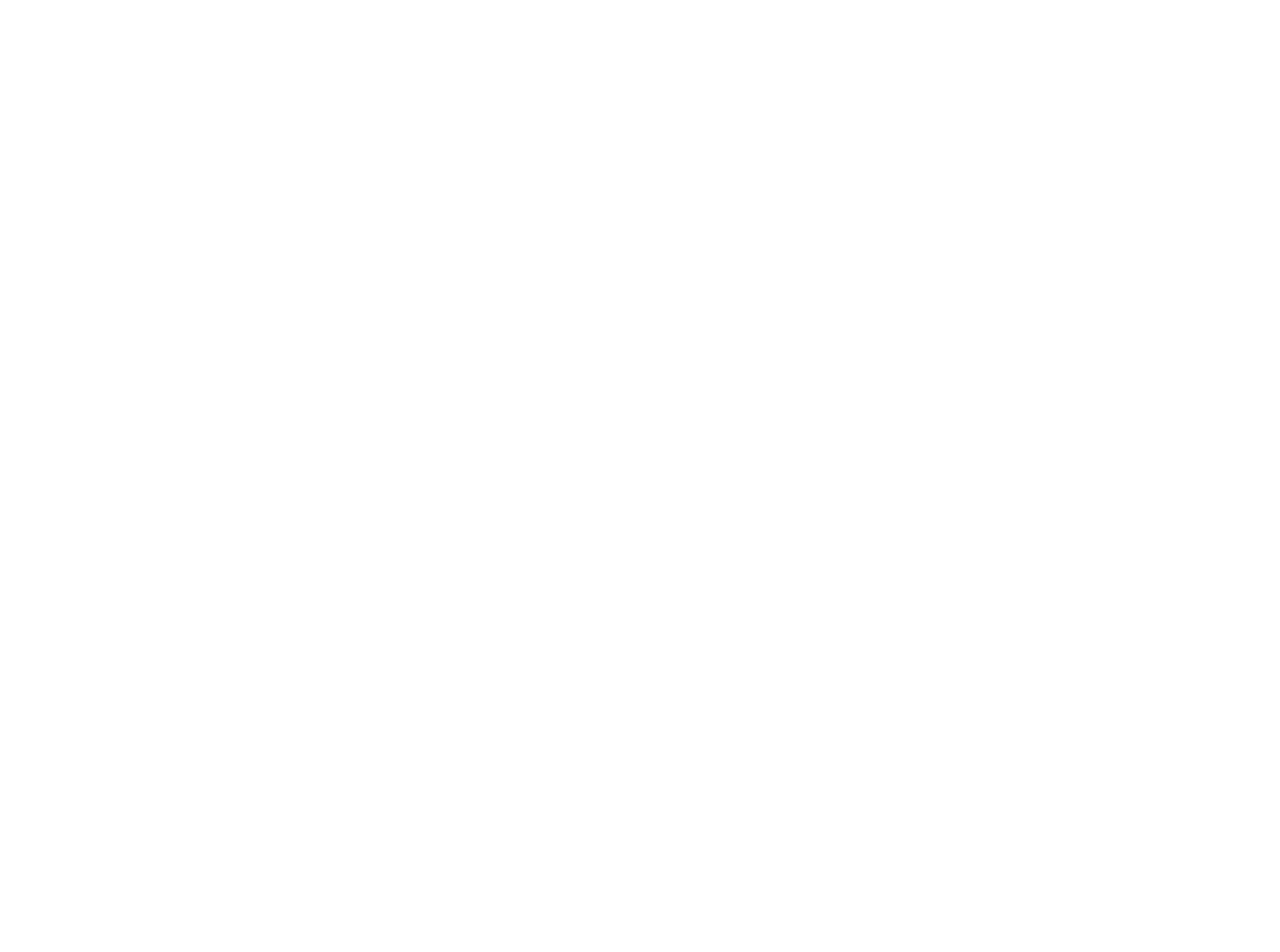
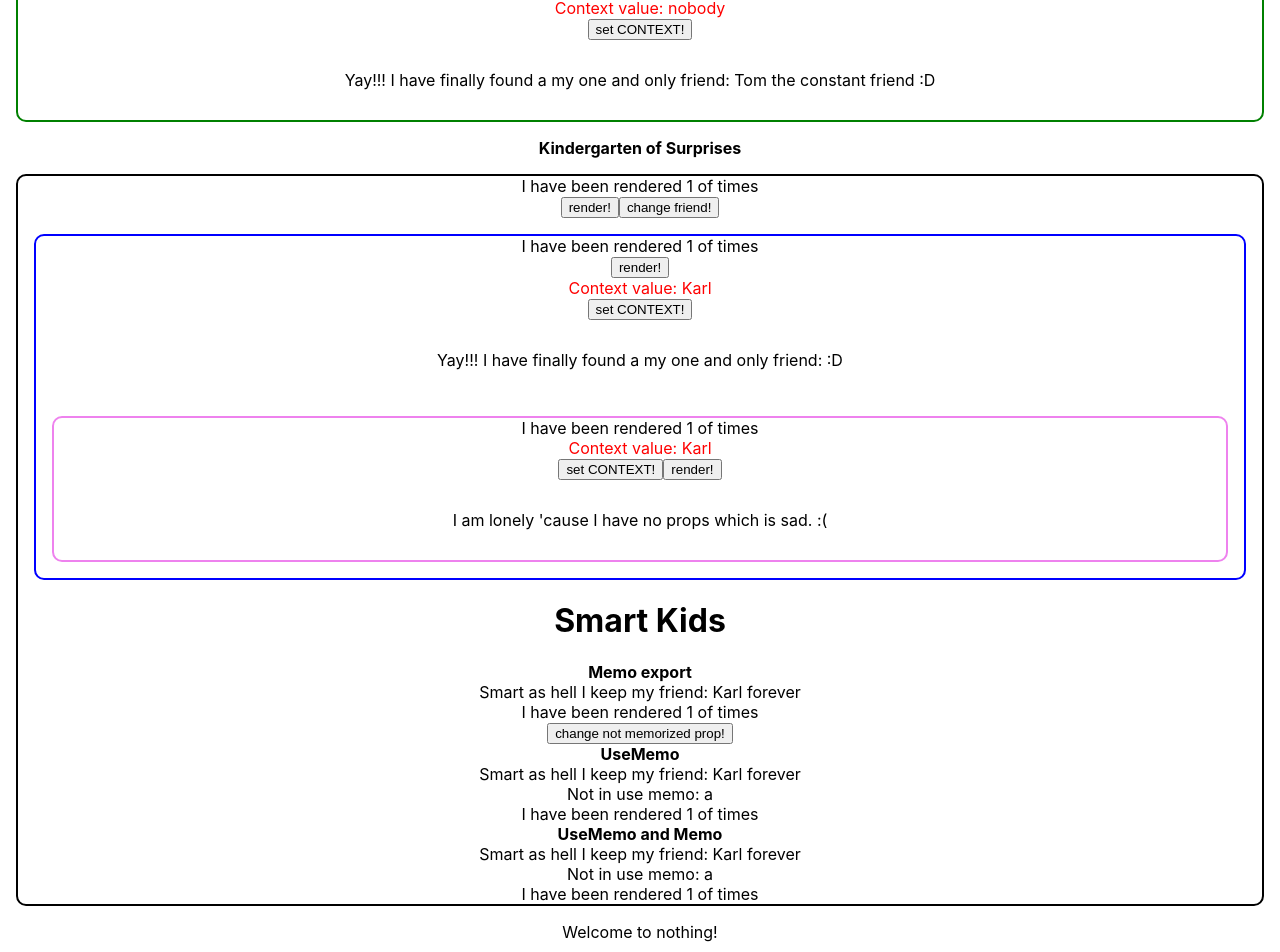
Before and after one commit to Lumir-Ludvik/react-tests, a React (Create React App) app: page / in a window 1280 px wide. Shown: the part 542-1494 px from the top of the page. Before the commit the page ends 800 px from the top, so only its background shows below. Built offline with nearby package versions, Linux system fonts and the light colour scheme.

Commit message:
add memo useMemo context and many children

```diff
--- a/package.json
+++ b/package.json
@@ -11,6 +11,11 @@
     "react-router-dom": "^6.3.0",
     "react-scripts": "5.0.1",
     "web-vitals": "^2.1.4"
+  },
+  "devDependencies": {
+    "@babel/preset-react": "^7.18.6",
+    "babel-cli": "^6.26.0",
+    "sass": "^1.55.0"
   },
   "scripts": {
     "start": "react-scripts start",
--- /dev/null
+++ b/src/components/dummy-child-with-props/dummy-child-with-props.jsx
@@ -0,0 +1,23 @@
+import {useContext, useRef, useState} from "react";
+import {KindergartenContext} from "../../context/kindergarten-context";
+
+export const DummyChildWithProps = (props) => {
+    const {friend, setFriend} = useContext(KindergartenContext);
+    const [triggerRender,setTriggerRender] = useState(true);
+    const renderCounter  = useRef(0);
+
+    renderCounter.current = renderCounter.current + 1;
+
+    return (
+        <div style={{border: `2px solid ${props.color}`, borderRadius: "10px", margin: "1rem"}}>
+            <div>I have been rendered {renderCounter.current} of times</div>
+            <button onClick={() => setTriggerRender(!triggerRender)}>render!</button>
+            <div style={{color: "red"}}>Context value: {friend}</div>
+            <button onClick={() => setFriend(friend + renderCounter.current)}>set CONTEXT!</button>
+            <div style={{height: "80px", display: "flex", alignItems: "center", justifyContent: "center"}}>Yay!!! I have
+                finally found a my one and only friend: {props.myProp} :D
+            </div>
+            {props.children}
+        </div>
+    )
+}
--- /dev/null
+++ b/src/components/dummy-child/dummy-child.jsx
@@ -0,0 +1,22 @@
+import {useContext, useRef, useState} from "react";
+import {KindergartenContext} from "../../context/kindergarten-context";
+
+export const DummyChild = () => {
+    const {friend, setFriend} = useContext(KindergartenContext);
+    const [triggerRender,setTriggerRender] = useState(true);
+    const renderCounter  = useRef(0);
+
+    renderCounter.current = renderCounter.current + 1;
+
+    return (
+        <div style={{border: `2px solid violet`, borderRadius: "10px", margin: "1rem"}}>
+            <div>I have been rendered {renderCounter.current} of times</div>
+            <div style={{color: "red"}}>Context value: {friend}</div>
+            <button onClick={() => setFriend(friend + renderCounter.current)}>set CONTEXT!</button>
+            <button onClick={() => setTriggerRender(!triggerRender)}>render!</button>
+            <div style={{height: "80px", display: "flex", alignItems: "center", justifyContent: "center"}}>I am lonely
+                'cause I have no props which is sad. :(
+            </div>
+        </div>
+    )
+}
--- /dev/null
+++ b/src/components/kindergarden-of-suprises/kindergarden-of-suprises.jsx
@@ -0,0 +1,37 @@
+import {DummyChildWithProps} from "../dummy-child-with-props/dummy-child-with-props";
+import {DummyChild} from "../dummy-child/dummy-child";
+import {useRef, useState} from "react";
+import {MemoChildWithProps} from "../memo-child/memo-child";
+import {UseMemoChild} from "../use-memo-child/use-memo-child";
+import {UseMemoAndMemo} from "../use-memo-child/use-memo-with-memo-child";
+import {KindergartenContext} from "../../context/kindergarten-context";
+
+export const KindergardenOfSuprises = () => {
+    const [triggerRender, setTriggerRender] = useState(true);
+    const [friend, setFriend] = useState("Karl")
+    const [otherProp, setOtherProp] = useState("a")
+    const renderCounter = useRef(0);
+
+    renderCounter.current = renderCounter.current + 1;
+
+    return (
+        <div style={{border: `2px solid black`, borderRadius: "10px", margin: "1rem"}}>
+            <KindergartenContext.Provider value={{friend, setFriend}}>
+                <div>I have been rendered {renderCounter.current} of times</div>
+                <button onClick={() => setTriggerRender(!triggerRender)}>render!</button>
+                <button onClick={() => setFriend(friend + renderCounter.current)}>change friend!</button>
+                <DummyChildWithProps color={"blue"}>
+                    <DummyChild/>
+                </DummyChildWithProps>
+                <h1>
+                    <strong>Smart Kids</strong>
+                </h1>
+                <MemoChildWithProps myProp={friend}/>
+                <button onClick={() => setOtherProp(otherProp + renderCounter.current)}>change not memorized prop!
+                </button>
+                <UseMemoChild myProp={friend} propNotInUseMemo={otherProp}/>
+                <UseMemoAndMemo myProp={friend} propNotInUseMemo={otherProp}/>
+            </KindergartenContext.Provider>
+        </div>
+    )
+}
--- a/src/components/main-page/main-page.component.jsx
+++ b/src/components/main-page/main-page.component.jsx
@@ -1,7 +1,18 @@
 import {useNavigate} from "react-router-dom";
+import {useRef, useState} from "react";
+import {DummyChild} from "../dummy-child/dummy-child";
+import {DummyChildWithProps} from "../dummy-child-with-props/dummy-child-with-props";
+import {KindergardenOfSuprises} from "../kindergarden-of-suprises/kindergarden-of-suprises";
+
+const constantFriend = "Tom the constant friend";
 
 export const MainPageComponent = () => {
     const navigate = useNavigate();
+    const [triggerRender,setTriggerRender] = useState(true);
+    const [friend, setFriend] = useState("Tom the friendly");
+    const renderCounter  = useRef(0);
+
+    renderCounter.current = renderCounter.current + 1;
 
     const showPage = (page) => {
        navigate(page);
@@ -9,6 +20,18 @@
 
     return (
         <>
+            <div>number of renders: {renderCounter.current}</div>
+            <div>
+                <button onClick={() => setTriggerRender(!triggerRender)}>render!</button>
+            </div>
+            <strong>A little idiotic child</strong>
+            <DummyChild />
+            <strong>Child with props</strong>
+            <DummyChildWithProps myProp={friend} color={"blue"} />
+            <strong>Child with const as a prop</strong>
+            <DummyChildWithProps myProp={constantFriend} color={"green"} />
+            <strong>Kindergarten of Surprises</strong>
+            <KindergardenOfSuprises />
             <div>
                 <p>Welcome to nothing!</p>
                 <button onClick={showPage.bind(this, "form")}>To form</button>
--- /dev/null
+++ b/src/components/memo-child/memo-child.jsx
@@ -0,0 +1,17 @@
+import {memo, useRef} from "react";
+
+const MemoChild = ({myProp}) => {
+    const renderCounter  = useRef(0);
+
+    renderCounter.current = renderCounter.current + 1;
+
+    return (
+        <div>
+            <strong>Memo export</strong>
+            <div>Smart as hell I keep my friend: {myProp} forever</div>
+            <div>I have been rendered {renderCounter.current} of times</div>
+        </div>
+    )
+}
+
+export const MemoChildWithProps = memo(MemoChild)
--- a/src/components/simple-table/simple-table.jsx
+++ b/src/components/simple-table/simple-table.jsx
@@ -1,6 +1,29 @@
 import {useEffect, useState} from "react";
 import "./simple-table.component.scss";
+import * as PropTypes from "prop-types";
 
+function NewComponent(props) {
+    return <table className={`table ${props.switchColor && "red-header"}`}>
+        <thead>
+        <tr>
+            <th>Name</th>
+            <th>Email</th>
+            <th>Action</th>
+        </tr>
+        </thead>
+        <tbody>
+        {
+            props.data.map(props.callbackfn)
+        }
+        </tbody>
+    </table>;
+}
+
+NewComponent.propTypes = {
+    switchColor: PropTypes.bool,
+    data: PropTypes.arrayOf(PropTypes.any),
+    callbackfn: PropTypes.func
+};
 export const SimpleTableComponent = () => {
     const [data, setData] = useState([]);
     const [ switchColor, setSwitchColor ] = useState(false);
@@ -33,29 +56,18 @@
             <p>Simple Table</p>
             {
               data.length > 0 &&
-                <table className={`table ${switchColor && "red-header"}`}>
-                    <thead>
-                    <tr>
-                        <th>Name</th>
-                        <th>Email</th>
-                        <th>Action</th>
-                    </tr>
-                    </thead>
-                    <tbody>
-                    {
-                        data.map((d, i) => {
+                <NewComponent switchColor={switchColor} data={data} callbackfn={(d, i) => {
                     return (
                         <tr key={i}>
 
                             <td>{d.name}</td>
                             <td>{d.email}</td>
-                                    <td><button onClick={deletePerson.bind(this, d)}>delete</button></td>
+                            <td>
+                                <button onClick={deletePerson.bind(this, d)}>delete</button>
+                            </td>
                         </tr>
                     )
-                        })
-                    }
-                    </tbody>
-                </table>
+                }}/>
             }
         </>
     )
--- /dev/null
+++ b/src/components/use-memo-child/use-memo-child.jsx
@@ -0,0 +1,17 @@
+import {useMemo, useRef} from "react";
+
+export const UseMemoChild = ({myProp, propNotInUseMemo}) => {
+    const renderCounter  = useRef(0);
+
+    renderCounter.current = renderCounter.current + 1;
+const calculateFriend = useMemo(() => myProp, [myProp]);
+
+    return (
+        <div>
+            <strong>UseMemo</strong>
+            <div>Smart as hell I keep my friend: {calculateFriend} forever</div>
+            <div>Not in use memo: {propNotInUseMemo}</div>
+            <div>I have been rendered {renderCounter.current} of times</div>
+        </div>
+    )
+}
--- /dev/null
+++ b/src/components/use-memo-child/use-memo-with-memo-child.jsx
@@ -0,0 +1,19 @@
+import {memo, useMemo, useRef} from "react";
+
+const UseMemoWithMemoChild = ({myProp, propNotInUseMemo}) => {
+    const renderCounter  = useRef(0);
+
+    renderCounter.current = renderCounter.current + 1;
+    const calculateFriend = useMemo(() => myProp, [myProp]);
+
+    return (
+        <div>
+            <strong>UseMemo and Memo</strong>
+            <div>Smart as hell I keep my friend: {calculateFriend} forever</div>
+            <div>Not in use memo: {propNotInUseMemo}</div>
+            <div>I have been rendered {renderCounter.current} of times</div>
+        </div>
+    )
+}
+
+export const UseMemoAndMemo = memo(UseMemoWithMemoChild);
--- /dev/null
+++ b/src/context/kindergarten-context.js
@@ -0,0 +1,3 @@
+import {createContext} from "react";
+
+export const KindergartenContext = createContext({friend: "nobody", setFriend: null });
```
Also changed, not shown: 1 other file (tests, documents, lock files or other folders). Lines whose indentation alone changed are shown as unchanged.
